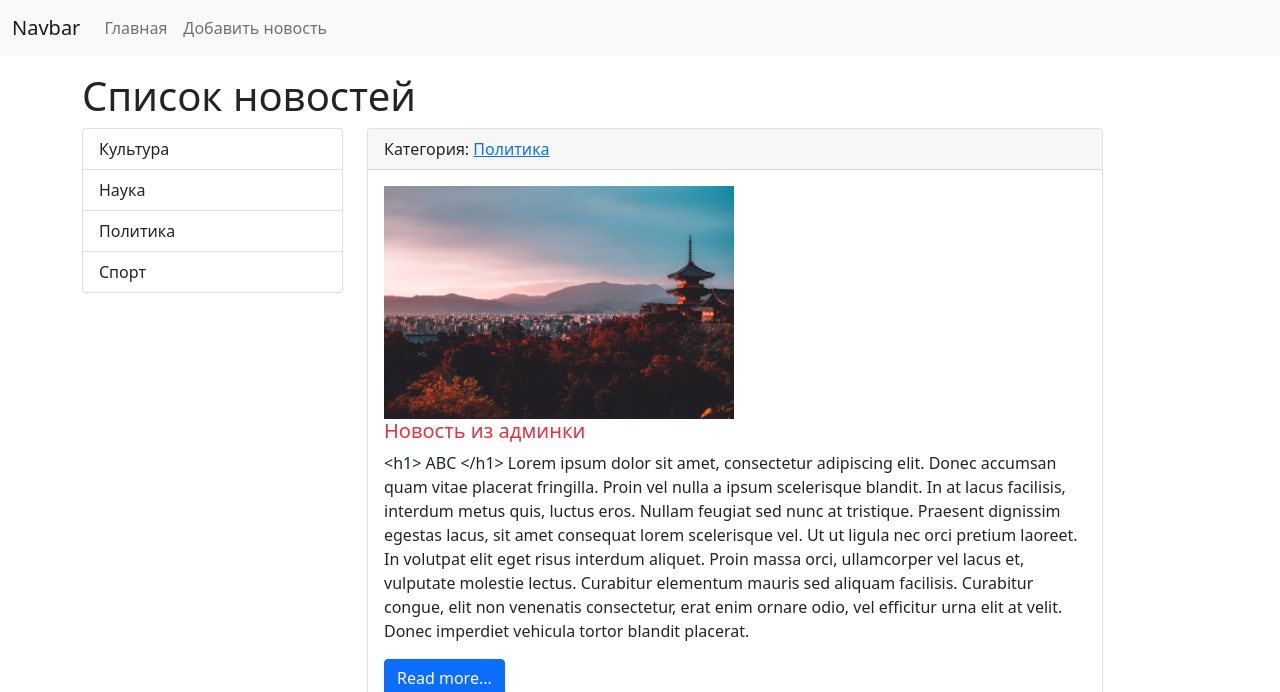
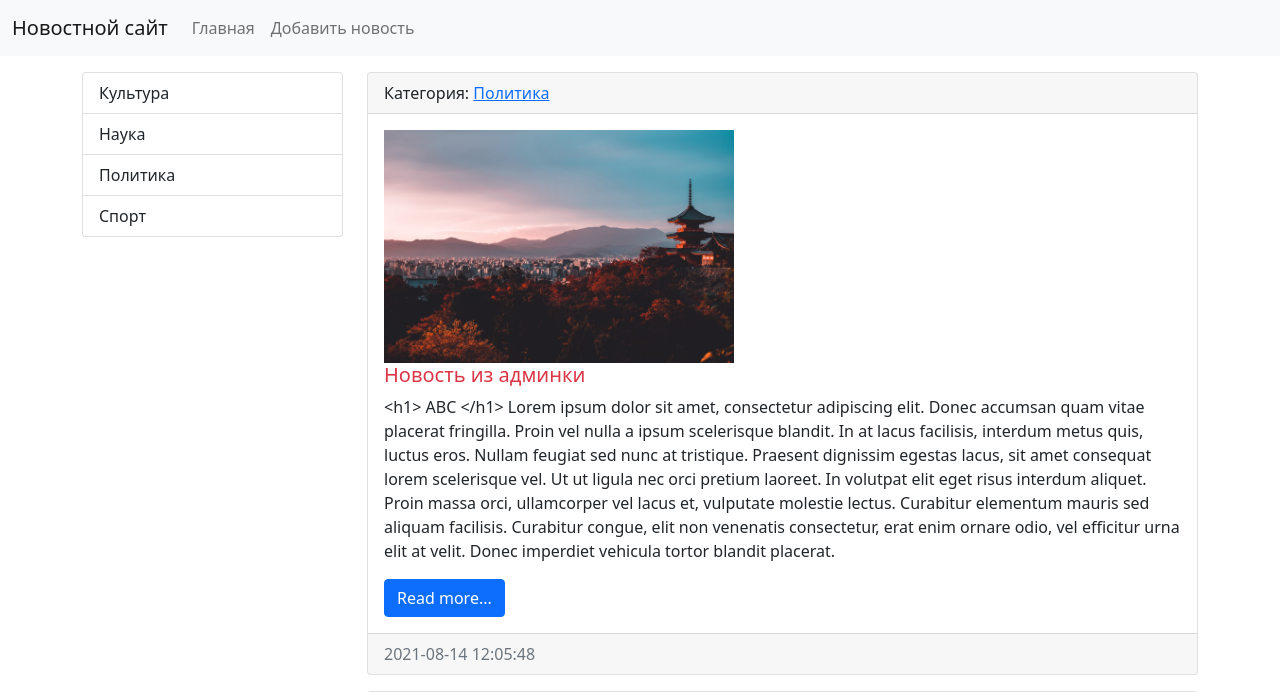
Before and after one commit to nurgalix/BlogPost-Django, a Django app: page / in a window 1280 px wide. Shown: the top 692 px of the page. Run offline with Django 3.2, Linux system fonts and the light colour scheme; data comes from the database, SQL or seed files in the repository.

Commit message:
Template inheritance

```diff
--- a/firstProject/settings.py
+++ b/firstProject/settings.py
@@ -53,8 +53,7 @@ ROOT_URLCONF = 'firstProject.urls'
 TEMPLATES = [
     {
         'BACKEND': 'django.template.backends.django.DjangoTemplates',
-        'DIRS': [BASE_DIR / 'templates']
-        ,
+        'DIRS': [BASE_DIR / 'templates'],
         'APP_DIRS': True,
         'OPTIONS': {
             'context_processors': [
--- a/news/templates/news/index.html
+++ b/news/templates/news/index.html
@@ -1,55 +1,26 @@
-<!doctype html>
-<html lang="en">
-<head>
+{% extends 'base.html' %}
 
-    <meta charset="utf-8">
-    <meta name="viewport" content="width=device-width, initial-scale=1">
+{% block title %}
+        {{ title }} :: {{ block.super }}
+{% endblock %}
 
-    <link href="https://cdn.jsdelivr.net/npm/bootstrap@5.1.0/dist/css/bootstrap.min.css" rel="stylesheet"
-          integrity="sha384-KyZXEAg3QhqLMpG8r+8fhAXLRk2vvoC2f3B09zVXn8CA5QIVfZOJ3BCsw2P0p/We" crossorigin="anonymous">
-
-    <title>{{ title }}</title>
-</head>
-<body>
-<nav class="navbar navbar-expand-lg navbar-light bg-light">
-    <div class="container-fluid">
-        <a class="navbar-brand" href="{% url 'home' %}">Navbar</a>
-        <button class="navbar-toggler" type="button" data-bs-toggle="collapse" data-bs-target="#navbarSupportedContent"
-                aria-controls="navbarSupportedContent" aria-expanded="false" aria-label="Toggle navigation">
-            <span class="navbar-toggler-icon"></span>
-        </button>
-        <div class="collapse navbar-collapse" id="navbarSupportedContent">
-            <ul class="navbar-nav me-auto mb-2 mb-lg-0">
-
-                <li class="nav-item">
-                    <a class="nav-link" href="{% url 'home' %}">Главная</a>
-                </li>
-                <li class="nav-item">
-                    <a class="nav-link" href="{% url 'home' %}">Добавить новость</a>
-                </li>
-            </ul>
-        </div>
-    </div>
-</nav>
-
-<div class="container mt-3">
-    <h1>{{ title }}</h1>
-    <div class="row">
-
+{% block sidebar %}
     <div class="col-md-3">
         <div class="list-group">
             {% for item in categories %}
-                    <a href="{% url 'category' item.pk%}" class="list-group-item list-group-item-action">{{ item.title }}</a>
+                <a href="{% url 'category' item.pk %}"
+                   class="list-group-item list-group-item-action">{{ item.title }}</a>
             {% endfor %}
         </div>
     </div>
+{% endblock %}
 
-        <div class="col-md-8">
+{% block content %}
+    <div class="col-md-9">
         {% for item in news %}
             <div class="card mb-3">
                 <div class="card-header">
-                        Категория: <a href="{% url 'category' item.category.pk%}">{{ item.category }}</a>
-
+                    Категория: <a href="{% url 'category' item.category.pk %}">{{ item.category }}</a>
                 </div>
                 <div class="card-body">
                     <div class="media">
@@ -71,11 +42,4 @@
             </div>
         {% endfor %}
     </div>
-    </div>
-</div>
-<script src="https://cdn.jsdelivr.net/npm/bootstrap@5.1.0/dist/js/bootstrap.bundle.min.js"
-        integrity="sha384-U1DAWAznBHeqEIlVSCgzq+c9gqGAJn5c/t99JyeKa9xxaYpSvHU5awsuZVVFIhvj"
-        crossorigin="anonymous"></script>
-
-</body>
-</html>
+{% endblock %}
--- /dev/null
+++ b/templates/base.html
@@ -0,0 +1,29 @@
+<!doctype html>
+<html lang="en">
+<head>
+
+    <meta charset="utf-8">
+    <meta name="viewport" content="width=device-width, initial-scale=1">
+
+    <link href="https://cdn.jsdelivr.net/npm/bootstrap@5.1.0/dist/css/bootstrap.min.css" rel="stylesheet"
+          integrity="sha384-KyZXEAg3QhqLMpG8r+8fhAXLRk2vvoC2f3B09zVXn8CA5QIVfZOJ3BCsw2P0p/We" crossorigin="anonymous">
+
+    <title>{% block title %}Новсти со всего мира{% endblock %}</title>
+</head>
+<body>
+
+{% include 'inc/_nav.html' %}
+
+<div class="container mt-3">
+    <div class="row">
+        {% block sidebar %}SIDEBAR{% endblock %}
+        {% block content %}CONTENT{% endblock %}
+    </div>
+</div>
+
+<script src="https://cdn.jsdelivr.net/npm/bootstrap@5.1.0/dist/js/bootstrap.bundle.min.js"
+        integrity="sha384-U1DAWAznBHeqEIlVSCgzq+c9gqGAJn5c/t99JyeKa9xxaYpSvHU5awsuZVVFIhvj"
+        crossorigin="anonymous"></script>
+
+</body>
+</html>
--- /dev/null
+++ b/templates/inc/_nav.html
@@ -0,0 +1,20 @@
+<nav class="navbar navbar-expand-lg navbar-light bg-light">
+    <div class="container-fluid">
+        <a class="navbar-brand" href="{% url 'home' %}">Новостной сайт</a>
+        <button class="navbar-toggler" type="button" data-bs-toggle="collapse" data-bs-target="#navbarSupportedContent"
+                aria-controls="navbarSupportedContent" aria-expanded="false" aria-label="Toggle navigation">
+            <span class="navbar-toggler-icon"></span>
+        </button>
+        <div class="collapse navbar-collapse" id="navbarSupportedContent">
+            <ul class="navbar-nav me-auto mb-2 mb-lg-0">
+
+                <li class="nav-item">
+                    <a class="nav-link" href="{% url 'home' %}">Главная</a>
+                </li>
+                <li class="nav-item">
+                    <a class="nav-link" href="{% url 'home' %}">Добавить новость</a>
+                </li>
+            </ul>
+        </div>
+    </div>
+</nav>
```
Also changed, not shown: news/templates/news/category.html (+10 -43 lines). Lines whose indentation alone changed are shown as unchanged.
